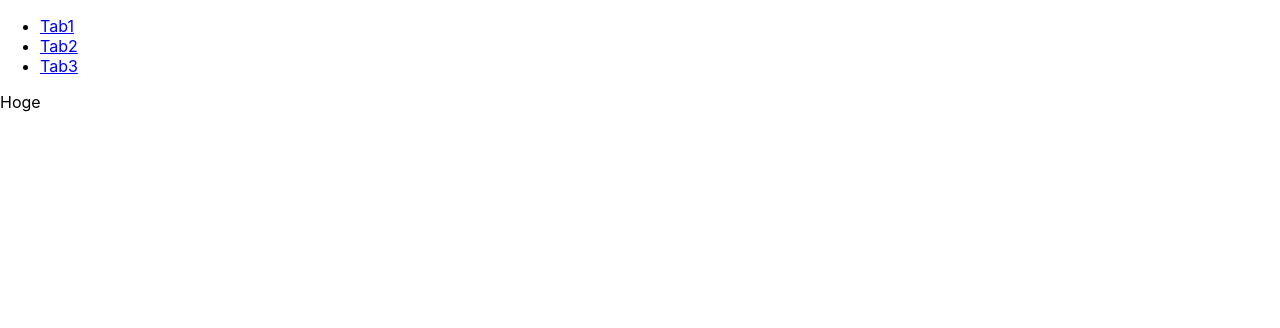
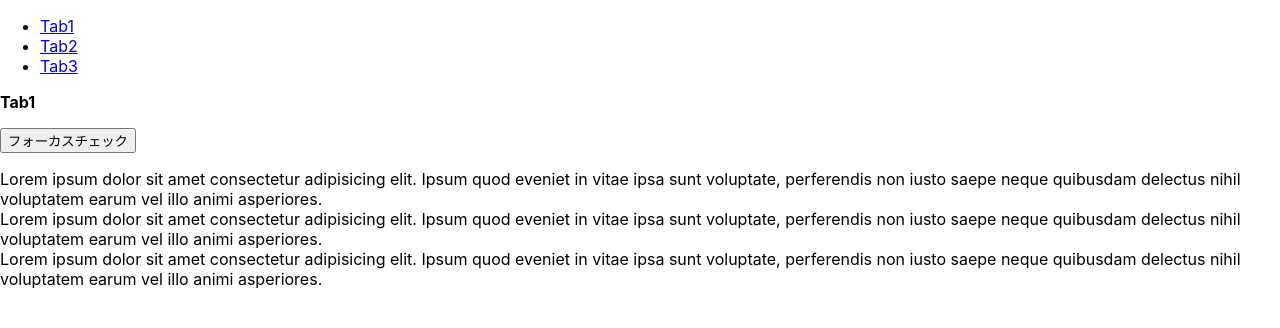
Before and after one commit to ymorisaki/react-tablist, a React (Create React App) app: page / in a window 1280 px wide. Shown: the top 328 px of the page. Built offline with nearby package versions, Linux system fonts and the light colour scheme.

Commit message:
フォーカスコントール機能追加

```diff
--- a/src/App.tsx
+++ b/src/App.tsx
@@ -1,6 +1,4 @@
 import React from 'react';
-import logo from './logo.svg';
-import './App.css';
 
 import Tab from './tab/Tab'
 import Hoge from './component/Hoge'
@@ -12,7 +10,15 @@ function App() {
     <>
       <Tab
         title={['Tab1', 'Tab2', 'Tab3']}
-        content={[<Hoge />, <Fuga />, <Piyo />]}
+        content={[
+          <Hoge>
+            <p><b>Tab1</b></p>
+            <button type="button">フォーカスチェック</button>
+            <p>Lorem ipsum dolor sit amet consectetur adipisicing elit. Ipsum quod eveniet in vitae ipsa sunt voluptate, perferendis non iusto saepe neque quibusdam delectus nihil voluptatem earum vel illo animi asperiores.<br />Lorem ipsum dolor sit amet consectetur adipisicing elit. Ipsum quod eveniet in vitae ipsa sunt voluptate, perferendis non iusto saepe neque quibusdam delectus nihil voluptatem earum vel illo animi asperiores.<br />Lorem ipsum dolor sit amet consectetur adipisicing elit. Ipsum quod eveniet in vitae ipsa sunt voluptate, perferendis non iusto saepe neque quibusdam delectus nihil voluptatem earum vel illo animi asperiores.</p>
+          </Hoge>,
+          <Fuga />,
+          <Piyo />
+        ]}
       />
     </>
   );
--- a/src/component/Fuga.tsx
+++ b/src/component/Fuga.tsx
@@ -1,7 +1,11 @@
 import React, {FC} from 'react'
 
 const Fuga:FC = () => (
-  <p>Fuga</p>
+  <>
+    <p><b>Tab2</b></p>
+    <button type="button">フォーカスチェック</button>
+    <p>Lorem ipsum dolor sit amet consectetur adipisicing elit. Ipsum quod eveniet in vitae ipsa sunt voluptate, perferendis non iusto saepe neque quibusdam delectus nihil voluptatem earum vel illo animi asperiores.<br />Lorem ipsum dolor sit amet consectetur adipisicing elit. Ipsum quod eveniet in vitae ipsa sunt voluptate, perferendis non iusto saepe neque quibusdam delectus nihil voluptatem earum vel illo animi asperiores.<br />Lorem ipsum dolor sit amet consectetur adipisicing elit. Ipsum quod eveniet in vitae ipsa sunt voluptate, perferendis non iusto saepe neque quibusdam delectus nihil voluptatem earum vel illo animi asperiores.<br />Lorem ipsum dolor sit amet consectetur adipisicing elit. Ipsum quod eveniet in vitae ipsa sunt voluptate, perferendis non iusto saepe neque quibusdam delectus nihil voluptatem earum vel illo animi asperiores.<br />Lorem ipsum dolor sit amet consectetur adipisicing elit. Ipsum quod eveniet in vitae ipsa sunt voluptate, perferendis non iusto saepe neque quibusdam delectus nihil voluptatem earum vel illo animi asperiores.</p>
+  </>
 )
 
 export default Fuga
--- a/src/component/Hoge.tsx
+++ b/src/component/Hoge.tsx
@@ -1,7 +1,11 @@
 import React, {FC} from 'react'
 
-const Hoge:FC = () => (
-  <p>Hoge</p>
-)
+const Hoge:FC = ({children}) => {
+  return(
+    <>
+    {children}
+    </>
+  )
+}
 
 export default Hoge
--- a/src/component/Piyo.tsx
+++ b/src/component/Piyo.tsx
@@ -1,7 +1,12 @@
 import React, {FC} from 'react'
 
 const Piyo:FC = () => (
-  <p>Piyo</p>
+  <>
+    <p><b>Tab3</b></p>
+    <button type="button">フォーカスチェック</button>
+    <p>あのイーハトーヴォのすきとおった風、夏でも底に冷たさをもつ青いそら、うつくしい森で飾られたモリーオ市、郊外のぎらぎらひかる草の波。またそのなかでいっしょになったたくさんのひとたち、ファゼーロとロザーロ、羊飼のミーロや、顔の赤いこどもたち、地主のテーモ、山猫博士のボーガント・デストゥパーゴなど、いまこの暗い巨きな石の建物のなかで考えていると、みんなむかし風のなつかしい青い幻燈のように思われます。では、わたくしはいつかの小さなみだしをつけながら、しずかにあの年のイーハトーヴォの五月から十月までを書きつけましょう。</p>
+    <p>あのイーハトーヴォのすきとおった風、夏でも底に冷たさをもつ青いそら、うつくしい森で飾られたモリーオ市、郊外のぎらぎらひかる草の波。またそのなかでいっしょになったたくさんのひとたち、ファゼーロとロザーロ、羊飼のミーロや、顔の赤いこどもたち、地主のテーモ、山猫博士のボーガント・デストゥパーゴなど、いまこの暗い巨きな石の建物のなかで考えていると、みんなむかし風のなつかしい青い幻燈のように思われます。では、わたくしはいつかの小さなみだしをつけながら、しずかにあの年のイーハトーヴォの五月から十月までを書きつけましょう。</p>
+  </>
 )
 
 export default Piyo
--- a/src/tab/Tab.tsx
+++ b/src/tab/Tab.tsx
@@ -1,4 +1,4 @@
-import React, {FC, useState, useRef, MouseEvent} from 'react'
+import React, {FC, useState, useRef, MouseEvent, KeyboardEvent} from 'react'
 import styled from 'styled-components'
 
 import TabList from './TabList';
@@ -9,18 +9,10 @@ type prop = {
   content: any[]
 }
 
-type id = {
-  current: string[]
-}
-
-type count = {
-  current: number
-}
-
 const Tab:FC<prop> = ({title, content}) => {
   const randomStr = () => Math.random().toString(32).substring(2)
-  const randomId:id = useRef([]);
-  const renderCount:count = useRef(0)
+  const randomId:{current: string[]} = useRef([]);
+  const renderCount:{current: number} = useRef(0)
 
   if (renderCount.current === 0) {
     for (let i = 0, len = title.length; i < len; i++) {
@@ -34,6 +26,25 @@ const Tab:FC<prop> = ({title, content}) => {
   const handleClick = (e: MouseEvent<HTMLElement>) => {
     e.preventDefault()
     setTabState(`${e.currentTarget.getAttribute('aria-controls')}`)
+    e.currentTarget.closest('ul[role="tablist"]')?.querySelectorAll('a').forEach(node => node.tabIndex = -1)
+    e.currentTarget.tabIndex = 0
+  }
+
+  const handleKey = (e: KeyboardEvent<HTMLAnchorElement>) => {
+    if (e.key === 'ArrowRight') {
+      if (e.currentTarget.parentElement?.nextElementSibling) {
+        e.currentTarget.tabIndex = -1
+        e.currentTarget.parentElement?.nextElementSibling.querySelector('a')?.setAttribute('tabindex', '0')
+        e.currentTarget.parentElement?.nextElementSibling.querySelector('a')?.focus()
+      }
+    }
+    if (e.key === 'ArrowLeft') {
+      if (e.currentTarget.parentElement?.previousElementSibling) {
+        e.currentTarget.tabIndex = -1
+        e.currentTarget.parentElement?.previousElementSibling.querySelector('a')?.focus()
+        e.currentTarget.parentElement?.previousElementSibling.querySelector('a')?.setAttribute('tabindex', '0')
+      }
+    }
   }
 
   return (
@@ -43,10 +54,12 @@ const Tab:FC<prop> = ({title, content}) => {
           <TabList key={randomId.current[index]}>
             <a
               href={`#${randomId.current[index]}`}
+              tabIndex={index === 0 ? 0 : -1}
               role="tab"
               aria-controls={randomId.current[index]}
               aria-selected={index === 0 ? true : false}
               onClick={(e) => handleClick(e)}
+              onKeyDown={(e) => handleKey(e)}
             >
         {title}
       </a>
--- a/src/tab/TabContent.tsx
+++ b/src/tab/TabContent.tsx
@@ -6,7 +6,6 @@ type prop = {
 }
 
 const TabContent:FC<prop> = ({id, state, children}) => {
-  console.log(state, id)
   return (
     <>
     {state === id &&
```
